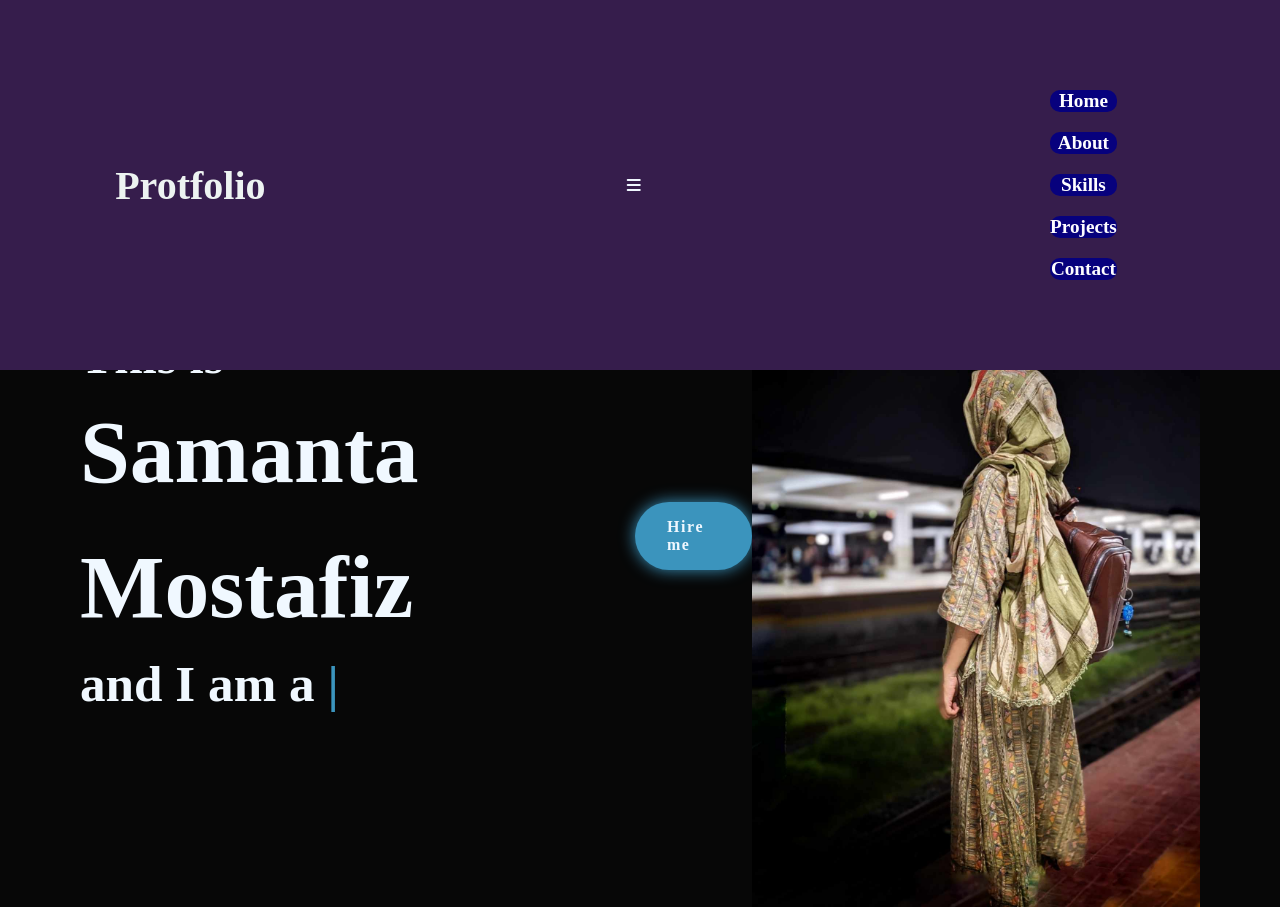
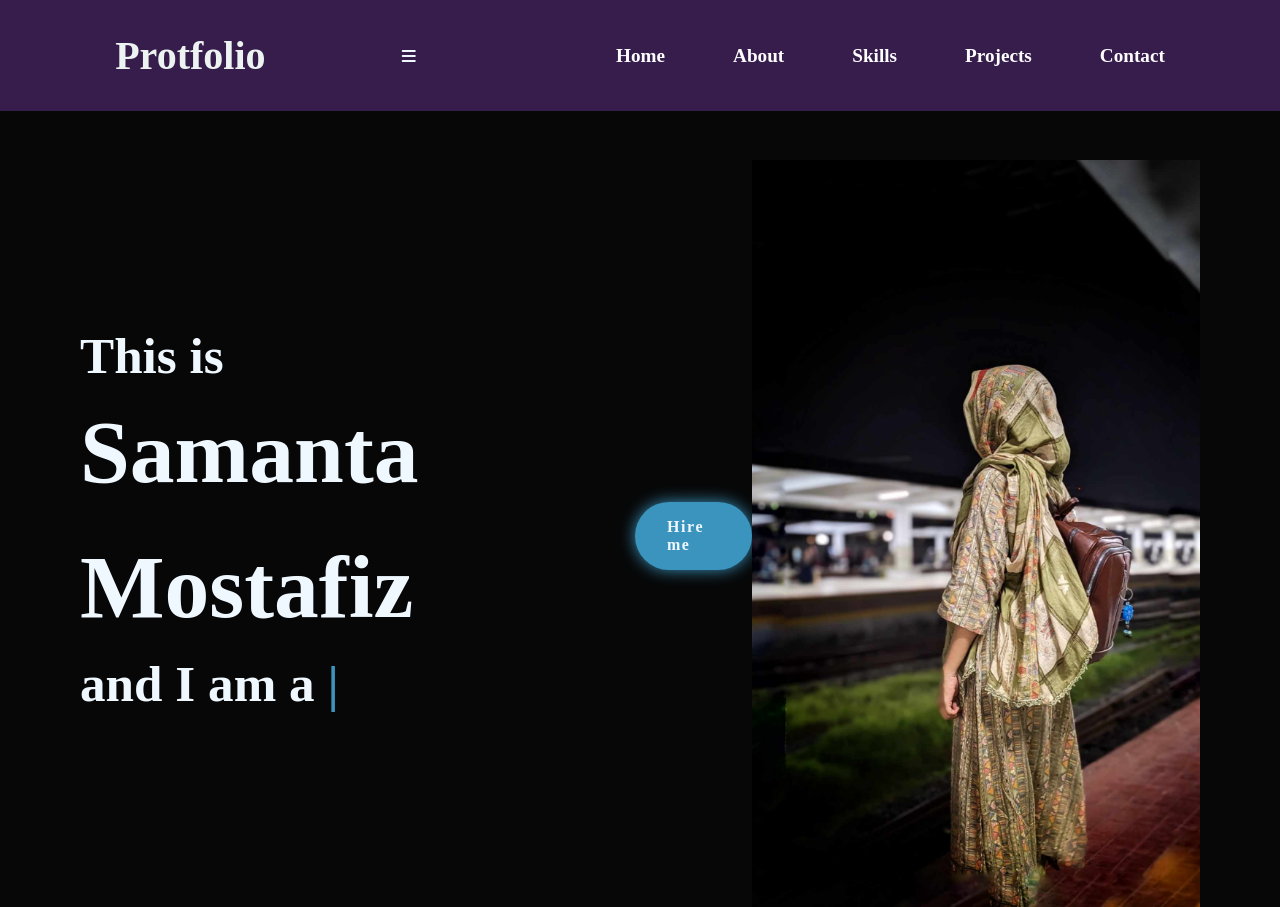
Before and after one commit to Samanta-Mostafiz/Zrock_project1, a plain HTML site: page index.html in a window 1280 px wide. Shown: the top 907 px of the page. Drawn offline with nearby package versions, Linux system fonts and the light colour scheme.

Commit message:
git commit -m"f"

```diff
--- a/index.css
+++ b/index.css
@@ -405,7 +405,10 @@ hr {
     width: 100%;
   }
   }
-  @media (min-width:100px) {
+  @media (max-width:91px) {
+    html{
+      font-size:50% ;
+    }
     .navbar{
       display: flex;
       flex-direction: column;
```
